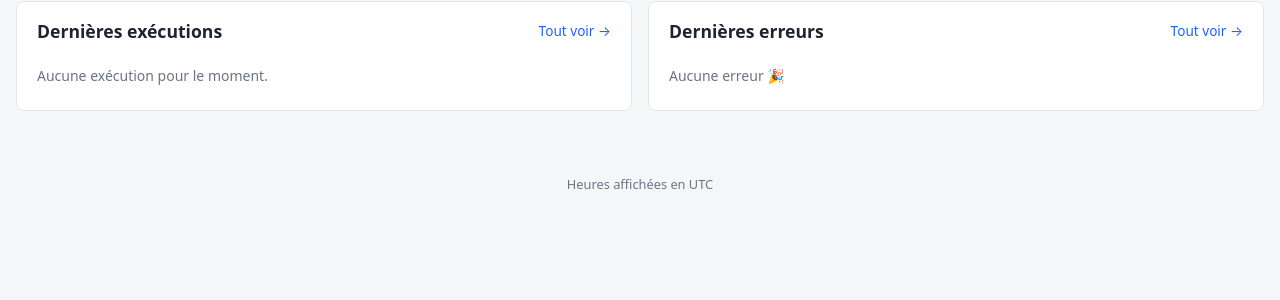
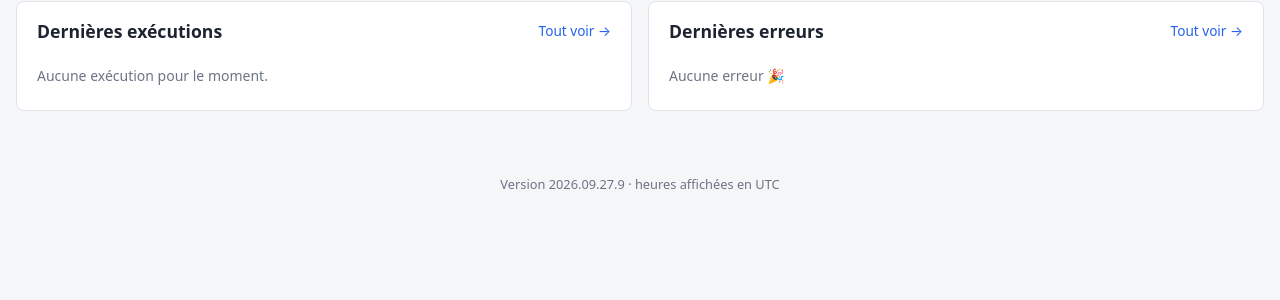
Before and after one commit to bambamamadouperso/Pointage_Emp, a FastAPI app: page / in a window 1280 px wide. Shown: the part 361-661 px from the top of the page. Run offline with FastAPI, Linux system fonts and the light colour scheme; the visitor is signed in with stand-in values (Sample User, id 1).

Commit message:
Installateur Windows : arrête vraiment l'ancienne instance avant de redémarrer
Sous Windows, .venv\Scripts\python.exe lance un processus Python enfant qui
n'était pas arrêté : l'ancienne version continuait de répondre sur le port.
- arrêt de tous les processus uvicorn de l'application et du port occupé
- vérification que c'est bien la nouvelle instance qui répond (started_at)
- version affichée dans le pied de page et renvoyée par /health

Co-Authored-By: Claude Opus 5.5 <noreply@anthropic.com>
Claude-Session: https://claude.ai/code/session_014z1e6rU9LcM7rCz3ftSFJE

```diff
--- a/app/__init__.py
+++ b/app/__init__.py
@@ -0,0 +1 @@
+__version__ = "2026.09.27.9"
--- a/app/main.py
+++ b/app/main.py
@@ -1,5 +1,6 @@
 """Point d'entrée : application web d'administration de la synchronisation MariaDB -> PostgreSQL."""
 import logging
+from datetime import datetime, timezone
 import os
 from contextlib import asynccontextmanager
 
@@ -7,7 +8,7 @@ from fastapi import FastAPI, Form, Request
 from fastapi.staticfiles import StaticFiles
 from starlette.middleware.sessions import SessionMiddleware
 
-from . import scheduler
+from . import __version__, scheduler
 from .config import settings
 from .database import init_db
 from .joblog import write_log
@@ -60,9 +61,17 @@ def logout(request: Request):
     return redirect("/login")
 
 
+STARTED_AT = datetime.now(timezone.utc)
+
+
 @app.get("/health")
 def health():
-    return {"status": "ok", "scheduler": scheduler.scheduler.running}
+    return {
+        "status": "ok",
+        "version": __version__,
+        "started_at": STARTED_AT.isoformat(),
+        "scheduler": scheduler.scheduler.running,
+    }
 
 
 app.include_router(monitoring.router)
--- a/app/templates/base.html
+++ b/app/templates/base.html
@@ -32,7 +32,7 @@
   {% endfor %}
   {% block content %}{% endblock %}
 </main>
-<footer class="footer muted">Heures affichées en {{ tz_name }}</footer>
+<footer class="footer muted">Version {{ app_version }} · heures affichées en {{ tz_name }}</footer>
 <script>
   document.addEventListener('submit', e => {
     const msg = e.target.dataset.confirm;
--- a/app/web.py
+++ b/app/web.py
@@ -54,6 +54,7 @@ templates.env.filters["dt"] = fmt_dt
 templates.env.filters["num"] = fmt_int
 templates.env.globals["status_badge"] = status_badge
 templates.env.globals["tz_name"] = settings.timezone
+templates.env.globals["app_version"] = __import__("app").__version__
 
 
 def flash(request: Request, message: str, category: str = "info") -> None:
```
Also changed, not shown: 1 other file.
